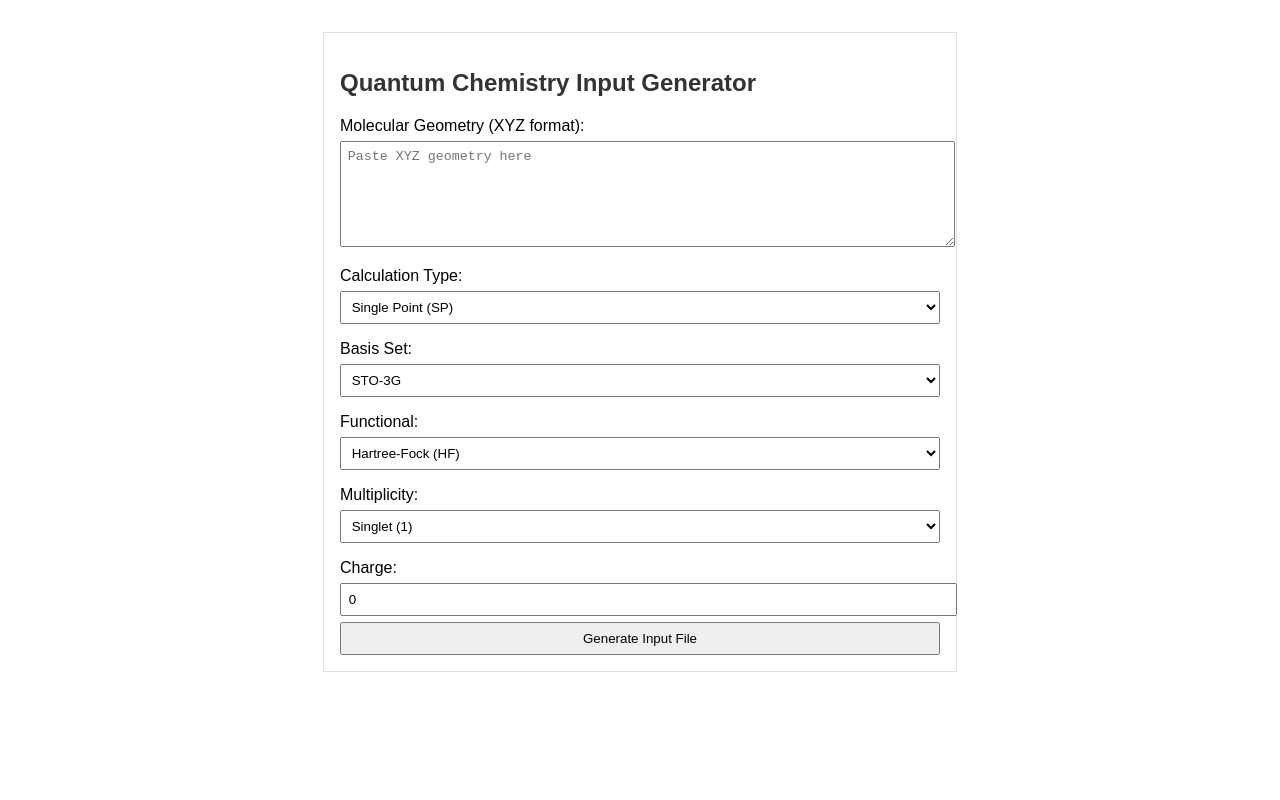
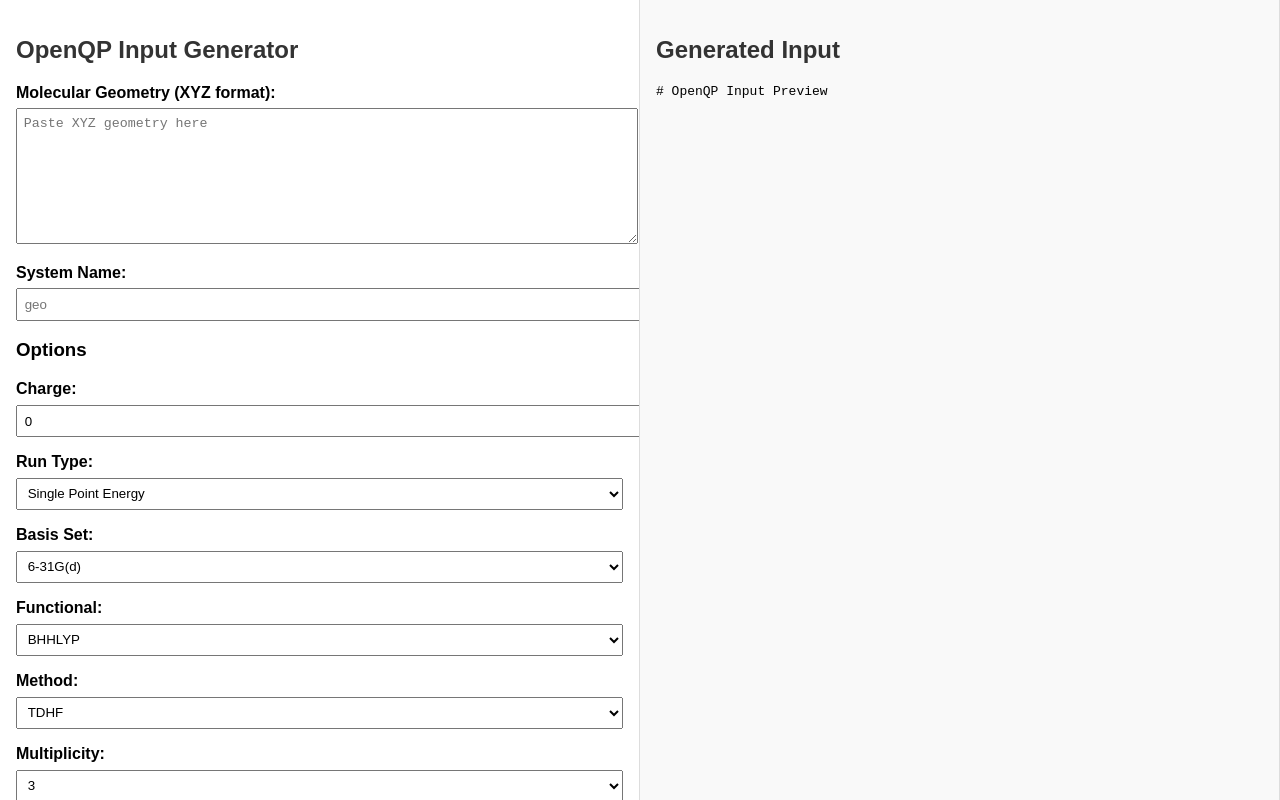
Before and after one commit to Alireza-Lashkaripour/Test_web, a plain HTML site: page index.html in a window 1280 px wide. Drawn offline with Linux system fonts and the light colour scheme.

Commit message:
Update index.html

```diff
--- a/index.html
+++ b/index.html
@@ -3,100 +3,121 @@
 <head>
     <meta charset="UTF-8">
     <meta name="viewport" content="width=device-width, initial-scale=1.0">
-    <title>Quantum Chemistry Input Generator</title>
+    <title>OpenQP Input Generator</title>
     <style>
-        body { font-family: Arial, sans-serif; max-width: 600px; margin: 2em auto; padding: 1em; border: 1px solid #ddd; }
+        body { font-family: Arial, sans-serif; display: flex; height: 100vh; margin: 0; }
+        .container { display: flex; flex-direction: row; width: 100%; }
+        .panel { padding: 1em; border-right: 1px solid #ddd; overflow-y: auto; }
+        .left-panel { width: 50%; }
+        .right-panel { width: 50%; background-color: #f9f9f9; padding: 1em; }
         h2 { color: #333; }
-        label { display: block; margin-top: 1em; }
-        select, textarea, button, input { width: 100%; margin-top: 0.5em; padding: 0.5em; }
-        #downloadLink { margin-top: 1em; display: none; }
+        label { display: block; margin-top: 1em; font-weight: bold; }
+        textarea, select, input { width: 100%; margin-top: 0.5em; padding: 0.5em; }
+        #inputPreview { white-space: pre-wrap; font-family: monospace; }
     </style>
 </head>
 <body>
-    <h2>Quantum Chemistry Input Generator</h2>
-    <form id="inputForm">
+    <div class="container">
+        <!-- Left Panel: Geometry Input and Options -->
+        <div class="panel left-panel">
+            <h2>OpenQP Input Generator</h2>
+
+            <!-- Geometry Input -->
             <label for="geometry">Molecular Geometry (XYZ format):</label>
-        <textarea id="geometry" rows="6" placeholder="Paste XYZ geometry here"></textarea>
+            <textarea id="geometry" rows="8" placeholder="Paste XYZ geometry here"></textarea>
 
-        <label for="calculationType">Calculation Type:</label>
-        <select id="calculationType">
-            <option value="SP">Single Point (SP)</option>
-            <option value="OPT">Optimization (OPT)</option>
-            <option value="FREQ">Frequency (FREQ)</option>
+            <!-- System Name -->
+            <label for="systemName">System Name:</label>
+            <input type="text" id="systemName" placeholder="geo">
+
+            <!-- Calculation Options -->
+            <h3>Options</h3>
+            <label for="charge">Charge:</label>
+            <input type="number" id="charge" value="0">
+
+            <label for="runtype">Run Type:</label>
+            <select id="runtype">
+                <option value="energy">Single Point Energy</option>
             </select>
 
-        <label for="basisSet">Basis Set:</label>
-        <select id="basisSet">
-            <option value="STO-3G">STO-3G</option>
-            <option value="6-31G">6-31G</option>
-            <option value="6-31G*">6-31G*</option>
-            <option value="cc-pVDZ">cc-pVDZ</option>
+            <label for="basis">Basis Set:</label>
+            <select id="basis">
+                <option value="6-31g(d)">6-31G(d)</option>
             </select>
 
             <label for="functional">Functional:</label>
             <select id="functional">
-            <option value="HF">Hartree-Fock (HF)</option>
-            <option value="B3LYP">B3LYP</option>
-            <option value="PBE">PBE</option>
-            <option value="M06-2X">M06-2X</option>
+                <option value="bhhlyp">BHHLYP</option>
+            </select>
+
+            <label for="method">Method:</label>
+            <select id="method">
+                <option value="tdhf">TDHF</option>
             </select>
 
             <label for="multiplicity">Multiplicity:</label>
             <select id="multiplicity">
-            <option value="1">Singlet (1)</option>
-            <option value="2">Doublet (2)</option>
-            <option value="3">Triplet (3)</option>
+                <option value="3">3</option>
             </select>
 
-        <label for="charge">Charge:</label>
-        <input type="number" id="charge" placeholder="0" value="0">
+            <label for="tdhfType">TDHF Type:</label>
+            <select id="tdhfType">
+                <option value="mrsf">MRSF</option>
+            </select>
 
-        <button type="button" onclick="generateInputFile()">Generate Input File</button>
-    </form>
+            <label for="nstate">NState:</label>
+            <input type="number" id="nstate" value="3">
 
-    <a id="downloadLink">Download Input File</a>
+            <button type="button" onclick="updateInputPreview()">Generate Input</button>
+        </div>
+
+        <!-- Right Panel: Real-Time Input Preview -->
+        <div class="panel right-panel">
+            <h2>Generated Input</h2>
+            <pre id="inputPreview">
+# OpenQP Input Preview
+            </pre>
+        </div>
+    </div>
 
     <script>
-        function generateInputFile() {
+        function updateInputPreview() {
+            // Retrieve user inputs
             const geometry = document.getElementById("geometry").value.trim();
-            const calculationType = document.getElementById("calculationType").value;
-            const basisSet = document.getElementById("basisSet").value;
+            const systemName = document.getElementById("systemName").value || "geo";
+            const charge = document.getElementById("charge").value;
+            const runtype = document.getElementById("runtype").value;
+            const basis = document.getElementById("basis").value;
             const functional = document.getElementById("functional").value;
+            const method = document.getElementById("method").value;
             const multiplicity = document.getElementById("multiplicity").value;
-            const charge = document.getElementById("charge").value;
+            const tdhfType = document.getElementById("tdhfType").value;
+            const nstate = document.getElementById("nstate").value;
 
-            if (!geometry) {
-                alert("Please enter the molecular geometry.");
-                return;
-            }
+            // Default input format for single-point energy calculation
+            const inputTemplate = `
+[input]
+system=${systemName}.xyz
+charge=${charge}
+runtype=${runtype}
+basis=${basis}
+functional=${functional}
+method=${method}
 
-            const inputContent = `
-# Quantum Chemistry Input File
-# Calculation Type: ${calculationType}
-# Functional: ${functional}
-# Basis Set: ${basisSet}
-# Charge: ${charge}
-# Multiplicity: ${multiplicity}
+[guess]
+type=huckel
 
-%Chk=calculation.chk
-%Mem=1GB
-%NProcShared=4
-# ${functional}/${basisSet} ${calculationType}
+[scf]
+multiplicity=${multiplicity}
+type=rohf
 
-Molecule specification
-Charge = ${charge}  Multiplicity = ${multiplicity}
-${geometry}
+[tdhf]
+type=${tdhfType}
+nstate=${nstate}
+            `.trim();
 
-`;
-
-            const blob = new Blob([inputContent.trim()], { type: "text/plain" });
-            const url = URL.createObjectURL(blob);
-            const downloadLink = document.getElementById("downloadLink");
-
-            downloadLink.href = url;
-            downloadLink.download = "input_file.com";
-            downloadLink.style.display = "block";
-            downloadLink.textContent = "Download Input File";
+            // Update the input preview
+            document.getElementById("inputPreview").textContent = inputTemplate;
         }
     </script>
 </body>
```
Lines whose indentation alone changed are shown as unchanged.
